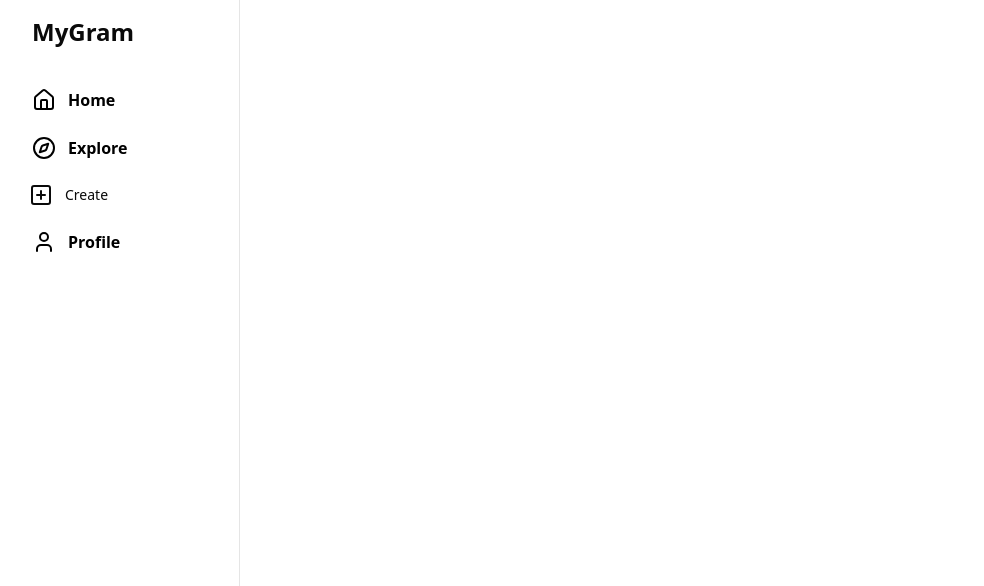
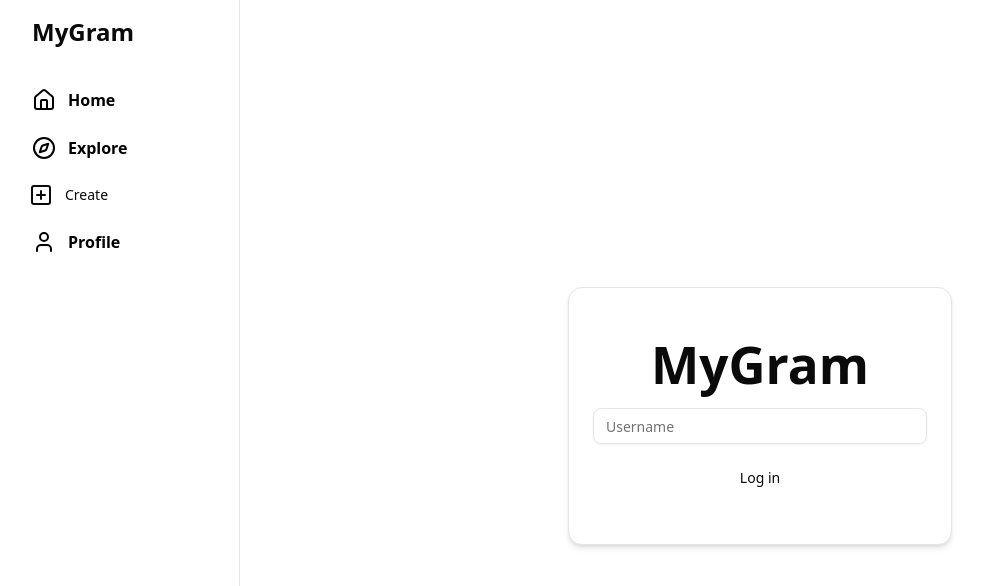
Before and after one commit to JuanAlvin03/instagram-clone, a React app in the folder frontend/: page /login in a window 1280 px wide. Shown: the top 586 px of the page, without its empty margins (0-984 px from the left). Built offline with nearby package versions, Linux system fonts and the light colour scheme; the HTML template or start-up script is replaced by a standard one.

Commit message:
created login
started the login mechanism, no register/sign up yet

```diff
--- /dev/null
+++ b/frontend/src/app/AuthProvider.tsx
@@ -0,0 +1,15 @@
+import { createContext, useContext } from "react"
+import { useAuth } from "../hooks/useAuth"
+
+const AuthContext = createContext(null)
+
+export function AuthProvider({ children }: { children: React.ReactNode }) {
+  const auth = useAuth()
+  return <AuthContext.Provider value={auth}>{children}</AuthContext.Provider>
+}
+
+export function useAuthContext() {
+  const ctx = useContext(AuthContext)
+  if (!ctx) throw new Error("AuthContext missing")
+  return ctx
+}
--- /dev/null
+++ b/frontend/src/app/RequireAuth.tsx
@@ -0,0 +1,13 @@
+import { Navigate, Outlet, useLocation } from "react-router-dom"
+import { useAuthContext } from "./AuthProvider"
+
+export default function RequireAuth() {
+  const { userId } = useAuthContext()
+  const location = useLocation()
+
+  if (!userId) {
+    return <Navigate to="/login" replace state={{ from: location }} />
+  }
+
+  return <Outlet />
+}
--- a/frontend/src/app/Router.tsx
+++ b/frontend/src/app/Router.tsx
@@ -1,14 +1,18 @@
 import React, { useState } from "react"
-import { Routes, Route, /*useLocation*/ } from "react-router-dom"
+import { Routes, Route } from "react-router-dom"
+
 import Home from "../pages/Home"
 import Explore from "../pages/Explore"
 import UserProfilePage from "../pages/UserProfilePage"
 import PostPage from "../pages/PostPage"
+import LoginPage from "../pages/Login"
 
 import SidebarNav from "../components/nav/SidebarNav"
 import BottomNav from "../components/nav/BottomNav"
+import Composer from "../components/Composer"
 import { Dialog, DialogContent, DialogHeader, DialogTitle } from "@/components/ui/dialog"
-import Composer from "../components/Composer"
+
+import RequireAuth from "./RequireAuth"
 
 const Router: React.FC = () => {
   const [showComposer, setShowComposer] = useState(false)
@@ -20,19 +24,22 @@ const Router: React.FC = () => {
       <main className="flex-1 md:ml-60 flex justify-center p-4">
         <div className="w-full mx-auto">
           <Routes>
-            <Route path="/" element={<Home />} />
-            <Route path="/explore" element={<Explore />} />
+            {/* Public route */}
+            <Route path="/login" element={<LoginPage />} />
 
-            {/* New routes */}
-            <Route path="/p/:postId" element={<PostPage />} />
-            <Route path="/u/:username" element={<UserProfilePage />} />
+            {/* Protected routes */}
+            <Route element={<RequireAuth />}>
+              <Route path="/" element={<Home />} />
+              <Route path="/explore" element={<Explore />} />
+              <Route path="/p/:postId" element={<PostPage />} />
+              <Route path="/u/:username" element={<UserProfilePage />} />
+            </Route>
           </Routes>
         </div>
       </main>
 
       <BottomNav onCreateClick={() => setShowComposer(true)} />
 
-      {/* Composer Modal */}
       <Dialog open={showComposer} onOpenChange={setShowComposer}>
         <DialogContent className="max-w-md w-full sm:rounded-2xl sm:p-6 p-4">
           <DialogHeader>
--- a/frontend/src/components/nav/BottomNav.tsx
+++ b/frontend/src/components/nav/BottomNav.tsx
@@ -7,6 +7,7 @@ interface BottomNavProps {
 }
 
 const BottomNav = ({ onCreateClick }: BottomNavProps) => {
+  const currentUsername = "alice";
   return (
     <nav className="fixed bottom-0 left-0 right-0 bg-background border-t border-border flex justify-around items-center py-2 md:hidden">
       <NavLink to="/" className={({ isActive }) => (isActive ? "text-primary" : "text-muted-foreground")}>
@@ -18,7 +19,7 @@ const BottomNav = ({ onCreateClick }: BottomNavProps) => {
       <button onClick={onCreateClick}>
         <PlusSquare className="w-6 h-6 text-muted-foreground hover:text-primary transition" />
       </button>
-      <NavLink to="/profile" className={({ isActive }) => (isActive ? "text-primary" : "text-muted-foreground")}>
+      <NavLink to={`/u/${currentUsername}`} className={({ isActive }) => (isActive ? "text-primary" : "text-muted-foreground")}>
         <User className="w-6 h-6" />
       </NavLink>
     </nav>
--- a/frontend/src/components/nav/SidebarNav.tsx
+++ b/frontend/src/components/nav/SidebarNav.tsx
@@ -7,11 +7,13 @@ interface NavbarProps {
 }
 
 const SidebarNav = ({ onCreateClick }: NavbarProps) => {
+  const currentUsername = "alice";
+
   const navItems = [
     { to: "/", icon: <Home className="w-6 h-6" />, label: "Home" },
     { to: "/explore", icon: <Compass className="w-6 h-6" />, label: "Explore" },
     { to: "#", icon: <PlusSquare className="w-6 h-6" />, label: "Create", action: "openComposer" },
-    { to: "/profile", icon: <User className="w-6 h-6" />, label: "Profile" },
+    { to: `/u/${currentUsername}`, icon: <User className="w-6 h-6" />, label: "Profile" },
   ]
 
   return (
--- /dev/null
+++ b/frontend/src/components/ui/input.tsx
@@ -0,0 +1,21 @@
+import * as React from "react"
+
+import { cn } from "@/lib/utils"
+
+function Input({ className, type, ...props }: React.ComponentProps<"input">) {
+  return (
+    <input
+      type={type}
+      data-slot="input"
+      className={cn(
+        "file:text-foreground placeholder:text-muted-foreground selection:bg-primary selection:text-primary-foreground dark:bg-input/30 border-input h-9 w-full min-w-0 rounded-md border bg-transparent px-3 py-1 text-base shadow-xs transition-[color,box-shadow] outline-none file:inline-flex file:h-7 file:border-0 file:bg-transparent file:text-sm file:font-medium disabled:pointer-events-none disabled:cursor-not-allowed disabled:opacity-50 md:text-sm",
+        "focus-visible:border-ring focus-visible:ring-ring/50 focus-visible:ring-[3px]",
+        "aria-invalid:ring-destructive/20 dark:aria-invalid:ring-destructive/40 aria-invalid:border-destructive",
+        className
+      )}
+      {...props}
+    />
+  )
+}
+
+export { Input }
--- a/frontend/src/db/seed.ts
+++ b/frontend/src/db/seed.ts
@@ -15,10 +15,12 @@ export async function seedIfEmpty() {
 
   const aliceId = id()
   const bobId = id()
+  const akuId = id()
 
   const users: User[] = [
     { id: aliceId, username: 'alice', name: 'Alice' },
     { id: bobId, username: 'bob', name: 'Bob' },
+    { id: akuId, username: 'me', name: 'Me' },
   ]
 
   await db.users.bulkAdd(users)
--- a/frontend/src/main.tsx
+++ b/frontend/src/main.tsx
@@ -3,11 +3,14 @@ import { createRoot } from 'react-dom/client'
 import './index.css'
 import Providers from './app/providers'
 import Router from './app/Router'
+import { AuthProvider } from './app/AuthProvider'
 
 createRoot(document.getElementById('root')!).render(
   <StrictMode>
     <Providers>
-      <Router />
+      <AuthProvider>
+        <Router />
+      </AuthProvider>
     </Providers>
   </StrictMode>,
 )
--- /dev/null
+++ b/frontend/src/pages/Login.tsx
@@ -0,0 +1,54 @@
+import { useState } from "react"
+import { useNavigate, useLocation } from "react-router-dom"
+import { useAuthContext } from "../app/AuthProvider"
+import { db } from "../db"
+import { Card, CardContent } from "@/components/ui/card"
+import { Button } from "@/components/ui/button"
+import { Input } from "@/components/ui/input"
+
+export default function LoginPage() {
+  const { login } = useAuthContext()
+  const [username, setUsername] = useState("")
+  const [error, setError] = useState("")
+  const navigate = useNavigate()
+  const location = useLocation()
+  const redirectTo = location.state?.from?.pathname || "/"
+
+  async function handleLogin(e: React.FormEvent) {
+    e.preventDefault()
+    setError("")
+
+    const user = await db.users.where("username").equals(username).first()
+    if (!user) {
+      setError("User not found.")
+      return
+    }
+
+    login(user.id)
+    navigate(redirectTo, { replace: true })
+  }
+
+  return (
+    <div className="flex items-center justify-center min-h-screen bg-background p-4">
+      <Card className="w-full max-w-sm shadow-md">
+        <CardContent className="p-6 space-y-6">
+          <h1 className="text-center text-3xl font-semibold mb-4">MyGram</h1>
+
+          <form onSubmit={handleLogin} className="space-y-4">
+            <Input
+              placeholder="Username"
+              value={username}
+              onChange={(e) => setUsername(e.target.value)}
+            />
+
+            {error && <p className="text-red-500 text-sm">{error}</p>}
+
+            <Button type="submit" className="w-full">
+              Log in
+            </Button>
+          </form>
+        </CardContent>
+      </Card>
+    </div>
+  )
+}
```
